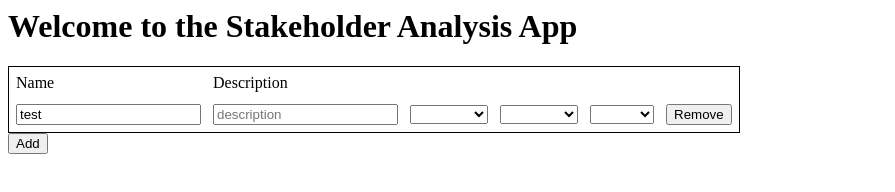
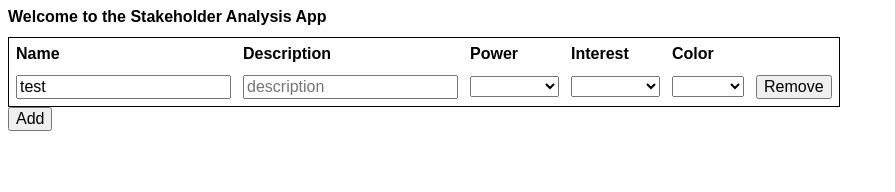
Before and after one commit to papanito/stakeholder-analysis, a plain HTML site: page index.html in a window 1280 px wide. Shown: the whole page, without its empty margins (0-895 px from the left). Drawn offline with nearby package versions, Linux system fonts and the light colour scheme.

Commit message:
Added column titles and common font-style

```diff
--- a/index.html
+++ b/index.html
@@ -16,6 +16,9 @@
                 <tr>
                     <td>Name</td>
                     <td>Description</td>
+                    <td>Power</td>
+                    <td>Interest</td>
+                    <td>Color</td>
                 </tr>
             </thead>
             <tbody>
--- a/main.css
+++ b/main.css
@@ -1,3 +1,8 @@
+*  {
+    font-family: Arial, Helvetica, sans-serif;
+    font-size: 1em;
+}
+
 div.stakeholderlist {
     background-color: greenyellow;
     padding: 5px;
@@ -5,6 +10,9 @@ div.stakeholderlist {
 
 table {
     border: 1px black solid;
+}
+thead {
+    font-weight: bolder;
 }
 td {
     padding: 5px;
@@ -36,7 +44,6 @@ td {
     background-color:red;
     color: black;
     font-size: 10px;
-    font-family: Arial, Helvetica, sans-serif;
     text-align: center;
     padding: 4px;
     border-radius: 2px;
```
